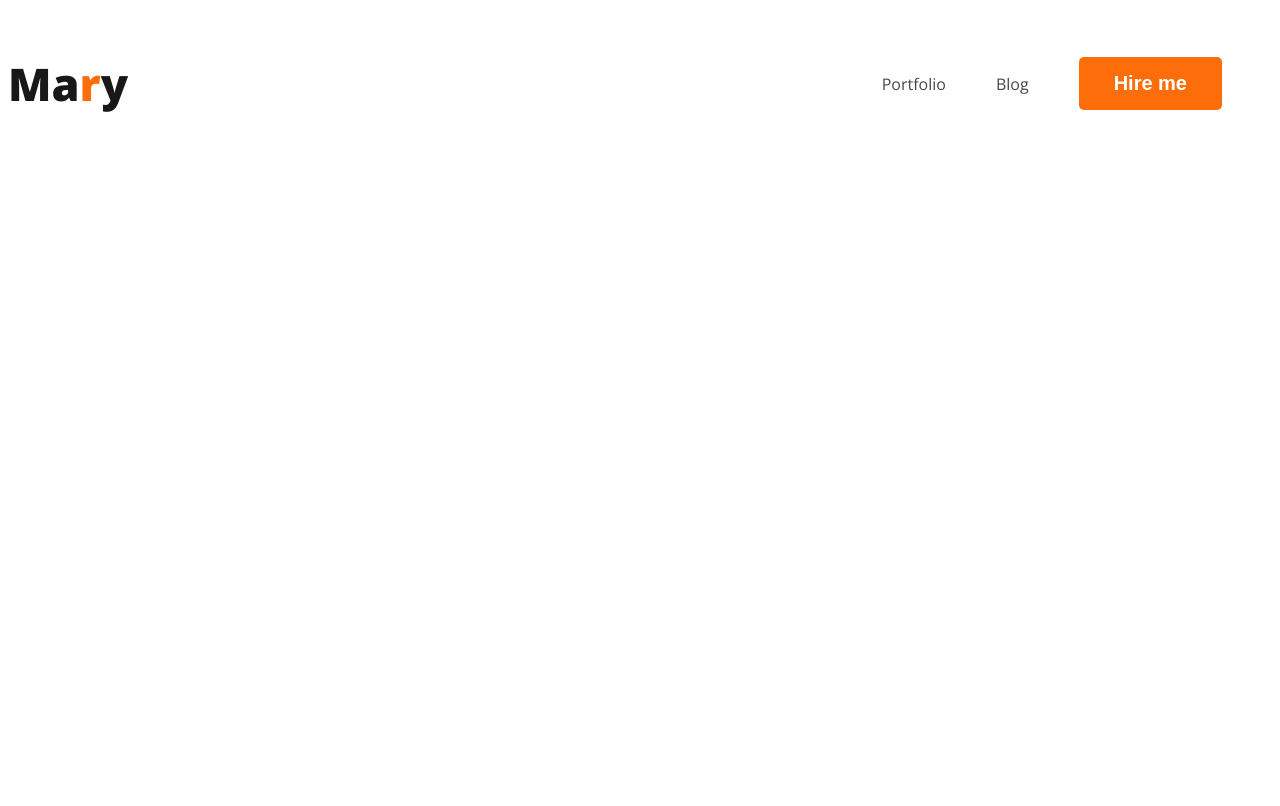
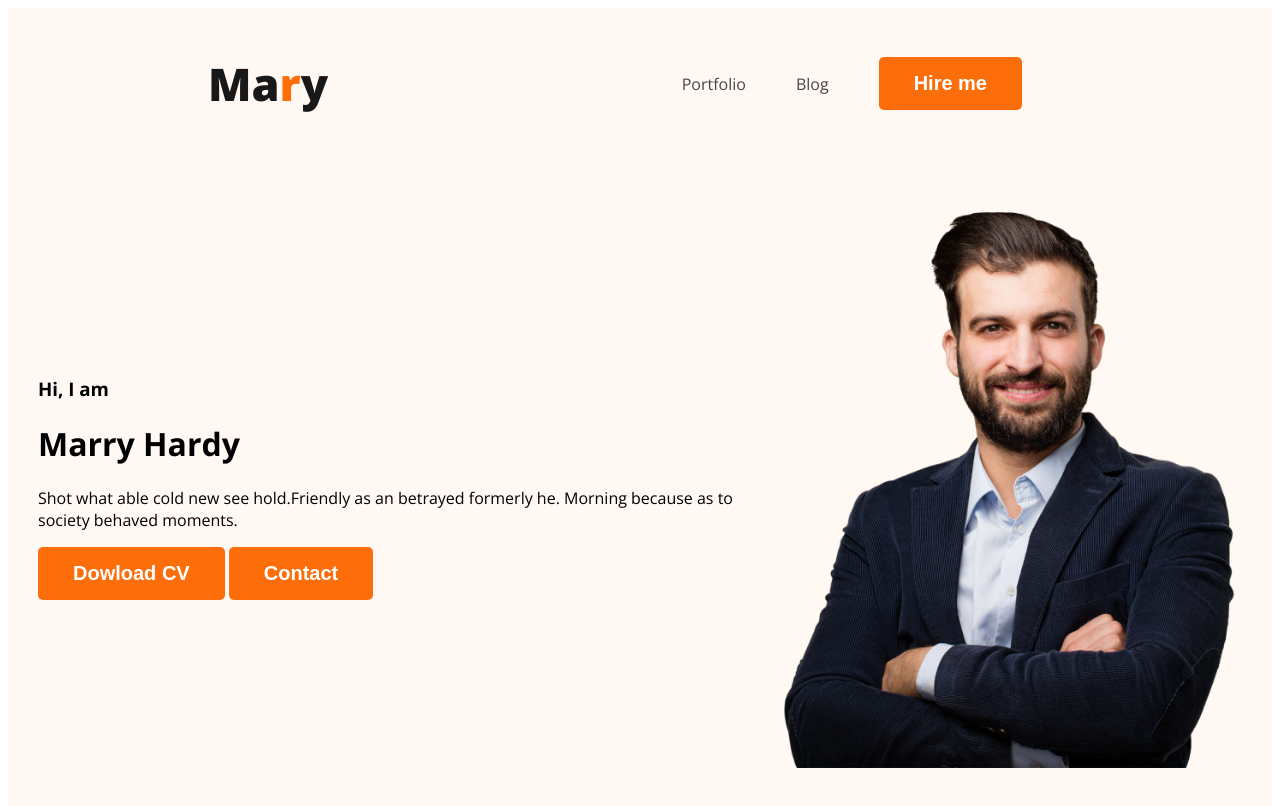
Before and after one commit to hamimalrashid552/webdeveloper-porfolio, a plain HTML site: page index.html in a window 1280 px wide. Drawn offline with nearby package versions, Linux system fonts and the light colour scheme.

Commit message:
added profile picture

```diff
--- a/index.html
+++ b/index.html
@@ -13,7 +13,7 @@
 </head>
 
 <body>
-    <header>
+    <header class="header">
         <nav>
             <h3 class="nav-title">Ma<span class="text-primary">r</span>y</h3>
             <ul>
@@ -22,6 +22,16 @@
                 <li><button class="btn-primary">Hire me</button></li>
             </ul>
         </nav>
+        <div class="banner">
+            <div class="banner-content">
+                <h3 class="banner-greeting">Hi, I am</h3>
+                <h1 class="banner-title">Marry Hardy</h1>
+                <p>Shot what able cold new see hold.Friendly as an betrayed formerly he. Morning because as to society behaved moments.</p>
+                <button class="btn-primary">Dowload CV</button>
+                <button class="btn-primary">Contact</button>
+            </div>
+            <img class="profile-picture" src="images/hardy.png" alt="">
+        </div>
     </header>
     <main>
 
--- a/styles/portfolio.css
+++ b/styles/portfolio.css
@@ -20,6 +20,7 @@ nav {
     display: flex;
     justify-content: space-between;
     align-items: center;
+    margin: 0 200px;
 }
 
 .nav-title {
@@ -42,3 +43,17 @@ nav a {
     text-decoration: none;
     color: #474747;
 }
+
+.header{
+    background-color: #FFF8F3;;
+}
+
+.banner{
+    padding: 30px 30px 150px;
+    display: flex;
+    align-items: center;
+}
+
+.banner .profile-picture{
+    width: 500px;
+}
```
